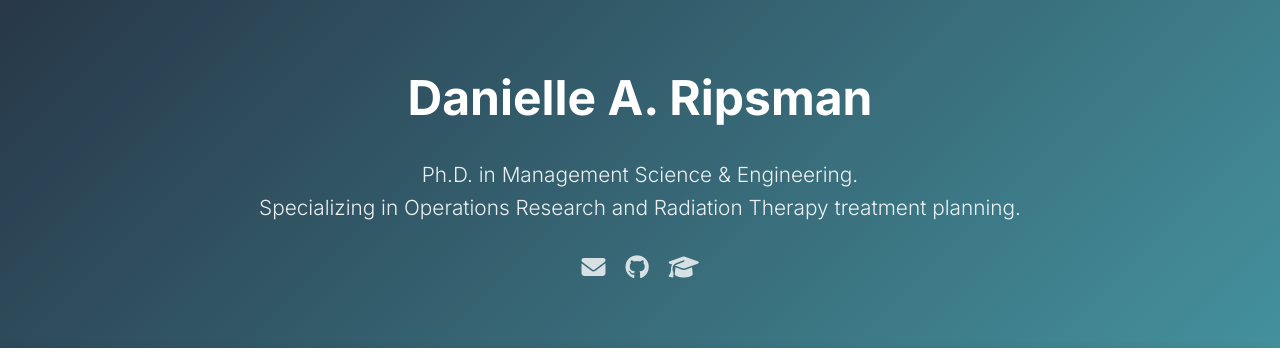
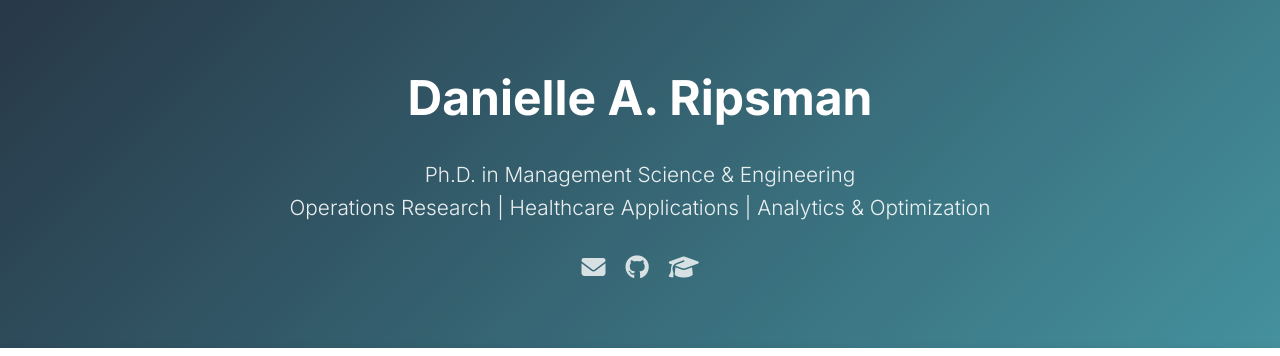
Before and after one commit to DaniRip/DaniRip.github.io, a Jekyll site: the page built from cv.md, in a window 1280 px wide. Shown: the top 356 px of the page. Built offline with Jekyll 4.4.1, drawn with Linux system fonts in a browser that asks for light colours.

Commit message:
Update description in _config.yml

```diff
--- a/_config.yml
+++ b/_config.yml
@@ -1,6 +1,6 @@
 title: Danielle A. Ripsman
 email: your-email@domain.com
-description: "Ph.D. in Management Science & Engineering. <br> Specializing in Operations Research and Radiation Therapy treatment planning."
+description: "Ph.D. in Management Science & Engineering <br> Operations Research | Healthcare Applications | Analytics & Optimization"
 baseurl: ""
 url: "https://danirip.github.io"
 github_username: danirip
```
